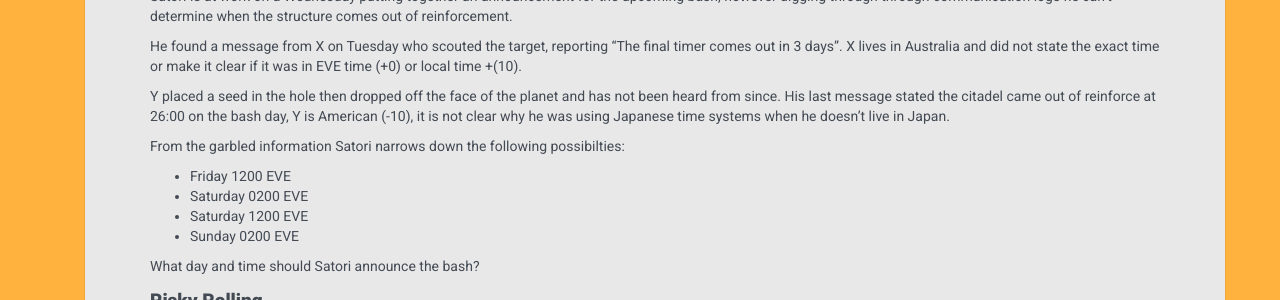
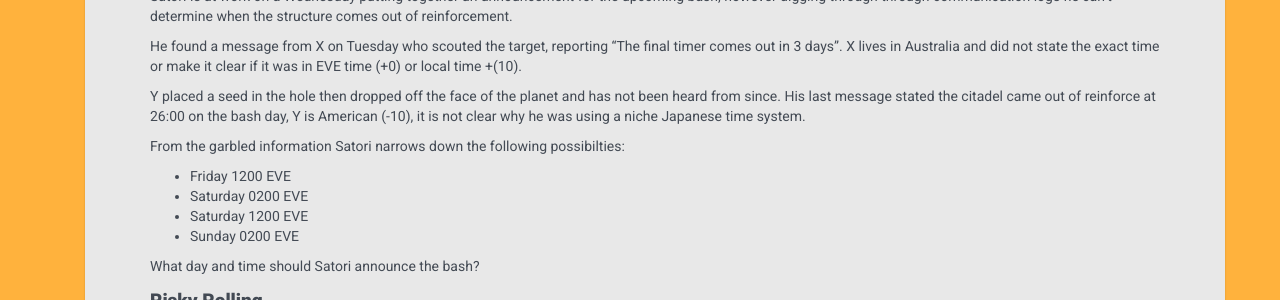
Before and after one commit to all-out/guides, a Jekyll site: the page built from _guides/applying.md, in a window 1280 px wide and 900 px high, scrolled down 699 px. Shown: the part 172-472 px from the top of the window. Built offline with Jekyll 4.4.1, drawn with Linux system fonts in a browser that asks for light colours.

Commit message:
Update applying.md

```diff
--- a/_guides/applying.md
+++ b/_guides/applying.md
@@ -27,7 +27,7 @@ He found a message from X on Tuesday who scouted the target, reporting "The fina
 X lives in Australia and did not state the exact time or make it clear if it was in EVE time (+0) or local time +(10).
 
 Y placed a seed in the hole then dropped off the face of the planet and has not been heard from since.
-His last message stated the citadel came out of reinforce at 26:00 on the bash day, Y is American (-10), it is not clear why he was using Japanese time systems when he doesn't live in Japan.
+His last message stated the citadel came out of reinforce at 26:00 on the bash day, Y is American (-10), it is not clear why he was using a niche Japanese time system.
 
 From the garbled information Satori narrows down the following possibilties:
 
```
